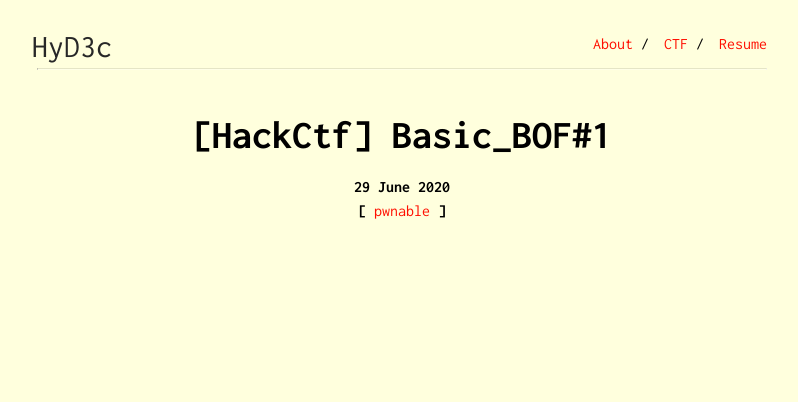
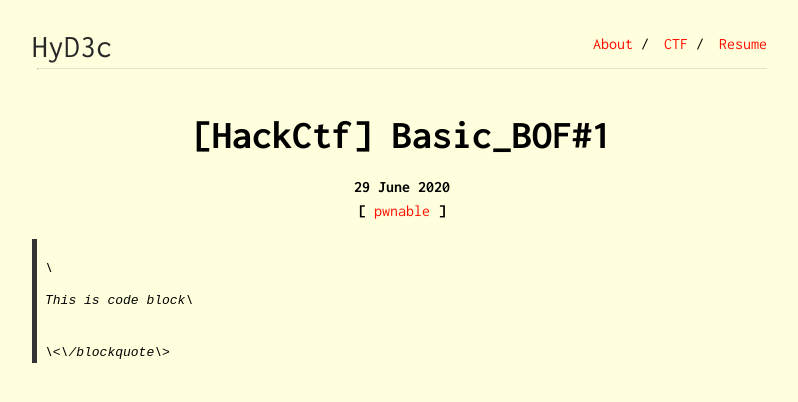
Before and after one commit to HyD3c/HyD3c.github.io, a Jekyll site: the page built from _ctfs/2020-06-29-HackCTF-Basic_BOF#1.md, in a window 1280 px wide. Shown: the top 402 px of the page, without its empty margins (238-1036 px from the left). Built offline with Jekyll 4.4.1, drawn with Linux system fonts in a browser that asks for light colours.

Commit message:
Update 2020-06-29-HackCTF-Basic_BOF#1.md

```diff
--- a/_ctfs/2020-06-29-HackCTF-Basic_BOF#1.md
+++ b/_ctfs/2020-06-29-HackCTF-Basic_BOF#1.md
@@ -5,3 +5,6 @@ ctf: HackCTF
 tag: [pwnable]
 layout: post
 ---
+<pre><blockquote>
+\<p>This is code block\</p>
+\<\/blockquote\>
```
